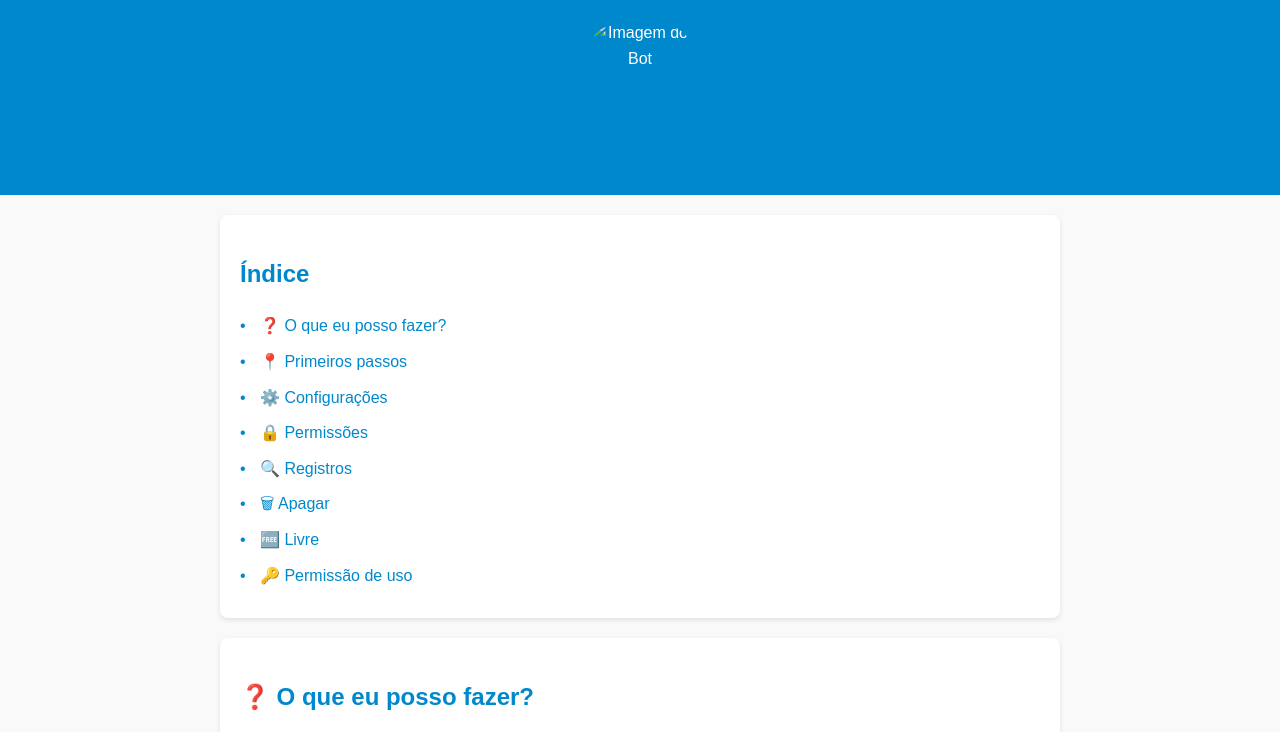
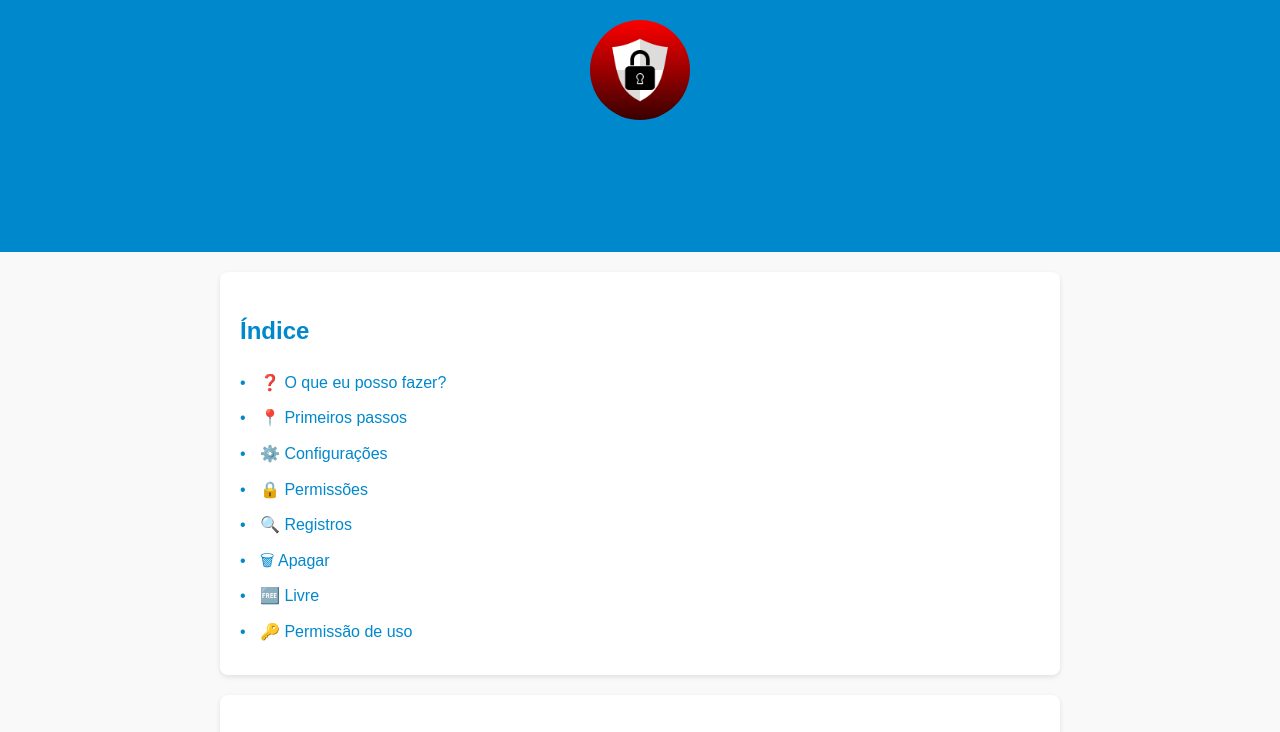
Before and after one commit to moraeshoje/GroupShut, a plain HTML site: page index.html in a window 1280 px wide. Shown: the top 732 px of the page. Drawn offline with Linux system fonts and the light colour scheme.

Commit message:
Update index.html
Atualização

```diff
--- a/index.html
+++ b/index.html
@@ -101,7 +101,7 @@
 </head>
 <body>
     <header>
-        <img src="imagem" alt="Imagem do Bot">
+        <img src="20241211_023104_0000.png" alt="Imagem do Bot">
         <h1>Guia de Uso</h1>
     </header>
     <nav>
```
